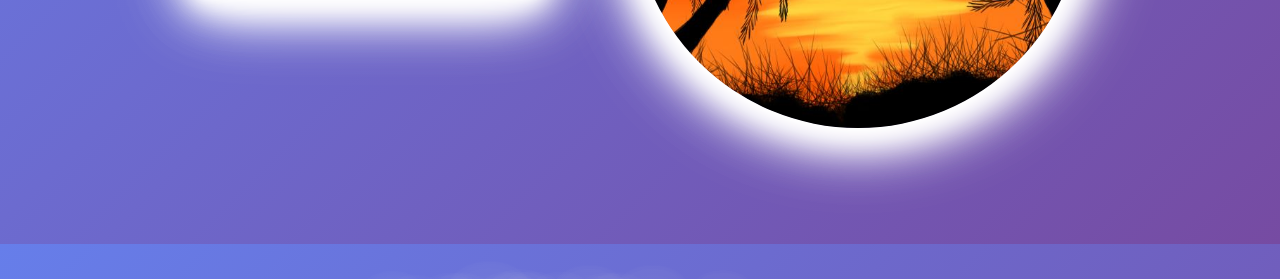
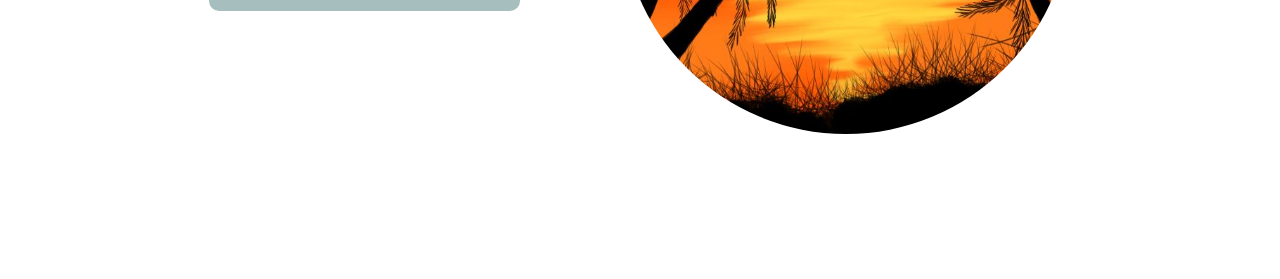
Before and after one commit to amitkrmaurya09/Amit-Portfolio-Site, a plain HTML site: page index.html in a window 1280 px wide. Shown: the part 556-835 px from the top of the page. Drawn offline with Linux system fonts and the light colour scheme.

Commit message:
Update style.css

```diff
--- a/style.css
+++ b/style.css
@@ -1,14 +1,5 @@
 body{
-    margin: 0;
-    padding: 0;
-    display: flex;
-    flex-direction: column;
-    background-image: linear-gradient(135deg, #667eea 0%, #764ba2 100%);
-    font-family: "Josefin Sans", sans-serif;
-    font-optical-sizing: auto;
-    font-weight: 500;
-    font-style: normal;
-    height: 100vh;
+
 
 }
 main{
```
